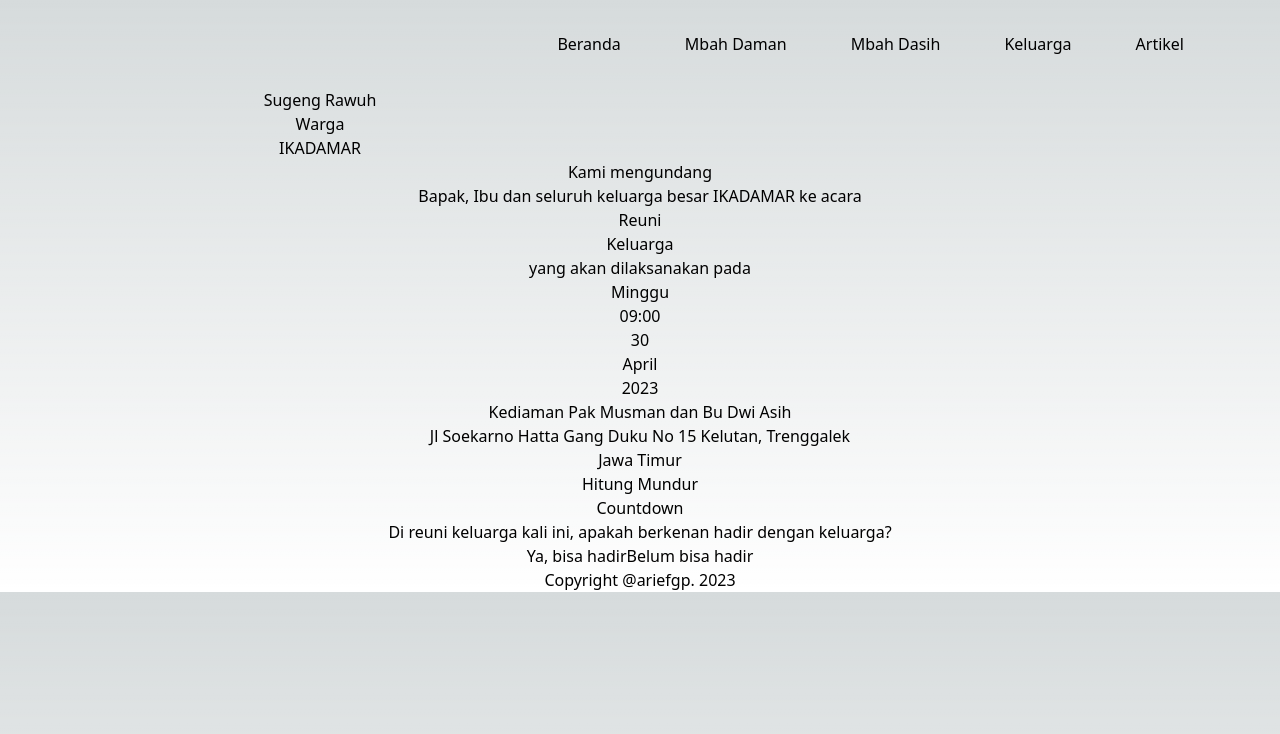
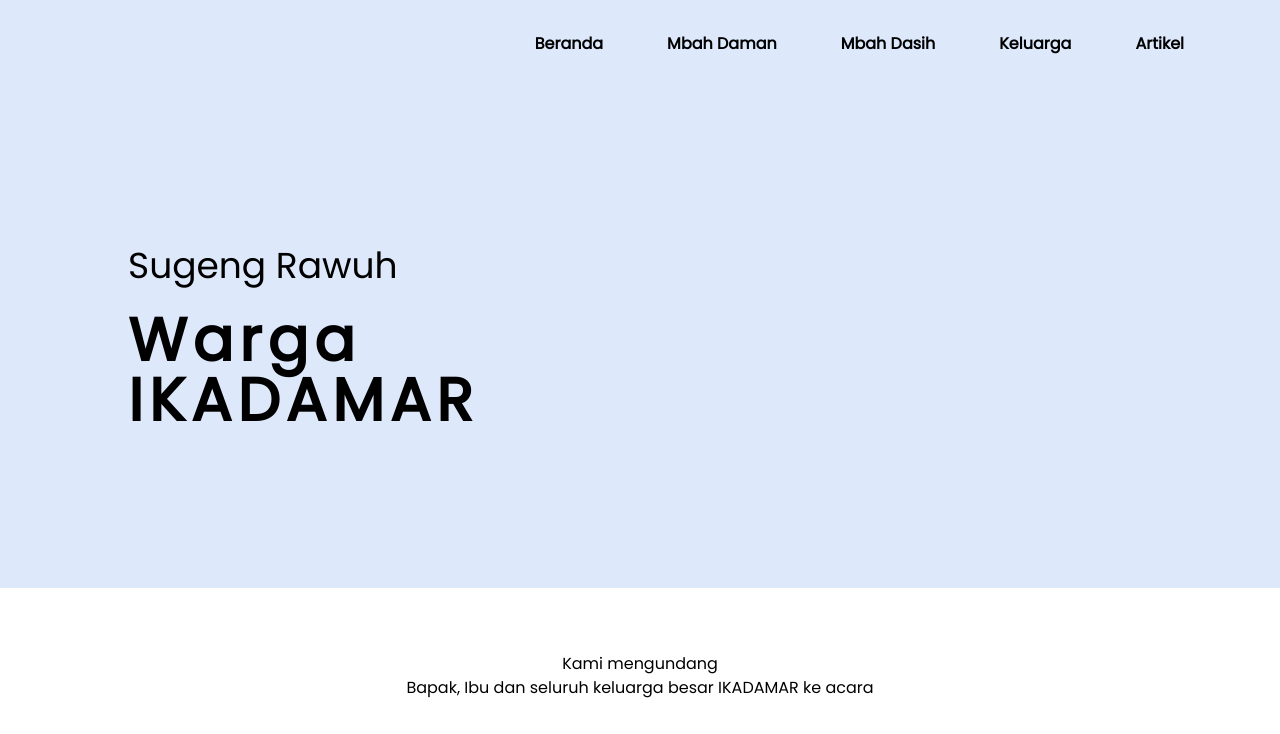
Before and after one commit to ariefgp/ikadamar, a Next.js app: page / in a window 1280 px wide. Shown: the top 734 px of the page. Built offline with nearby package versions, Linux system fonts and the light colour scheme.

Commit message:
add homepage progress

```diff
--- a/app/invitation/page.tsx
+++ b/app/invitation/page.tsx
@@ -3,37 +3,37 @@ import React from 'react'
 function Invitation() {
   return (
     <div className="flex flex-col text-center">
-        <div className="basis-full">
-            <div className='flex flex-row'>
+        <div className="basis-full bg-[#DDE9FB]">
+            <div className='flex flex-row min-h-[500px] items-center'>
                 <div className="basis-1/2">
-                    <div className="">Sugeng Rawuh</div>
-                    <div>Warga <br /> IKADAMAR</div>
+                    <div className="text-left ml-32 text-4xl">Sugeng Rawuh</div>
+                    <div className="text-left ml-32 mt-6 text-6xl font-semibold tracking-widest">Warga <br /> IKADAMAR</div>
                 </div>
                 <div className="basis-1/2"></div>
             </div>
 
         </div>
         <div className="basis-full">
-            <div>
+            <div className="mt-16">
                 <div>Kami mengundang</div>
                 <div>Bapak, Ibu dan seluruh keluarga besar IKADAMAR ke acara</div>
             </div>
-            <div>
-                <div>Reuni</div>
-                <div>Keluarga</div>
+            <div className="font-dancing text-7xl font-bold text-[#6A8DC2] mt-8">
+                <div className="ml-16">Reuni</div>
+                <div className="mr-16 -mt-4">Keluarga</div>
             </div>
-            <div>
+            <div className="mt-8">
                 <div>yang akan dilaksanakan pada</div>
             </div>
-            <div>
-                <div>
+            <div className="flex flex-row my-8 font-semibold text-[#5F5B5B]">
+                <div className="flex-1 text-right pr-12">
                     <div>Minggu</div>
-                    <div>09:00</div>
+                    <div className='mt-2'>09:00</div>
                 </div>
-                <div>30</div>
-                <div>
+                <div className="flex-none p-3 font-dosis font-semibold text-4xl">30</div>
+                <div className="flex-1 text-left pl-12">
                     <div>April</div>
-                    <div>2023</div>
+                    <div className='mt-2'>2023</div>
                 </div>
             </div>
             <div>
@@ -48,18 +48,18 @@ function Invitation() {
                 </div>
             </div>
         </div>
-        <div className="basis-full">
-            <div>Hitung Mundur</div>
+        <div className="basis-full bg-[#E8EBF0] mt-12 p-12">
+            <div className="">Hitung Mundur</div>
             <div>Countdown</div>
         </div>
         <div className="basis-full">
-            <div>Di reuni keluarga kali ini, apakah berkenan hadir dengan keluarga?</div>
+            <div className="mt-16">Di reuni keluarga kali ini, apakah berkenan hadir dengan keluarga?</div>
             <div>
                 <button>Ya, bisa hadir</button>
                 <button>Belum bisa hadir</button>
             </div>
         </div>
-        <div className="basis-full">
+        <div className="basis-full my-16 p-5 bg-[#C7D1E1]">
             Copyright @ariefgp. 2023
         </div>
     </div>
--- a/app/layout.tsx
+++ b/app/layout.tsx
@@ -9,7 +9,7 @@ export default function RootLayout({
   return (
     <html>
       <head />
-      <body>
+      <body className="text-black  font-default">
         <Navbar />
         {children}
         </body>
--- a/app/navbar.tsx
+++ b/app/navbar.tsx
@@ -2,7 +2,7 @@ import React from 'react'
 
 function Navbar() {
   return (
-   <header className="hidden md:flex md:flex-row-reverse gap-16 my-8 mr-24">
+   <header className="hidden md:flex md:flex-row-reverse gap-16 py-8 pr-24 font-bold bg-[#DDE9FB]">
     <div>Artikel</div>
     <div>Keluarga</div>
     <div>Mbah Dasih</div>
--- a/package.json
+++ b/package.json
@@ -10,7 +10,7 @@
   },
   "dependencies": {
     "@heroicons/react": "^2.0.16",
-    "@next/font": "13.1.6",
+    "@next/font": "^13.1.6",
     "@types/node": "18.14.0",
     "@types/react": "18.0.28",
     "@types/react-dom": "18.0.11",
--- a/styles/globals.css
+++ b/styles/globals.css
@@ -1,117 +1,4 @@
+@import url("https://fonts.googleapis.com/css2?family=Dancing+Script&family=Dosis&family=Poppins&display=swap");
 @tailwind base;
 @tailwind components;
 @tailwind utilities;
-
-@layer base {
-	html {
-		font-family: Poppins, system-ui, sans-serif;
-	}
-}
-
-:root {
-	--max-width: 1100px;
-	--border-radius: 12px;
-	--font-mono: ui-monospace, Menlo, Monaco, "Cascadia Mono", "Segoe UI Mono",
-		"Roboto Mono", "Oxygen Mono", "Ubuntu Monospace", "Source Code Pro",
-		"Fira Mono", "Droid Sans Mono", "Courier New", monospace;
-
-	--foreground-rgb: 0, 0, 0;
-	--background-start-rgb: 214, 219, 220;
-	--background-end-rgb: 255, 255, 255;
-
-	--primary-glow: conic-gradient(
-		from 180deg at 50% 50%,
-		#16abff33 0deg,
-		#0885ff33 55deg,
-		#54d6ff33 120deg,
-		#0071ff33 160deg,
-		transparent 360deg
-	);
-	--secondary-glow: radial-gradient(
-		rgba(255, 255, 255, 1),
-		rgba(255, 255, 255, 0)
-	);
-
-	--tile-start-rgb: 239, 245, 249;
-	--tile-end-rgb: 228, 232, 233;
-	--tile-border: conic-gradient(
-		#00000080,
-		#00000040,
-		#00000030,
-		#00000020,
-		#00000010,
-		#00000010,
-		#00000080
-	);
-
-	--callout-rgb: 238, 240, 241;
-	--callout-border-rgb: 172, 175, 176;
-	--card-rgb: 180, 185, 188;
-	--card-border-rgb: 131, 134, 135;
-}
-
-@media (prefers-color-scheme: dark) {
-	:root {
-		--foreground-rgb: 255, 255, 255;
-		--background-start-rgb: 0, 0, 0;
-		--background-end-rgb: 0, 0, 0;
-
-		--primary-glow: radial-gradient(rgba(1, 65, 255, 0.4), rgba(1, 65, 255, 0));
-		--secondary-glow: linear-gradient(
-			to bottom right,
-			rgba(1, 65, 255, 0),
-			rgba(1, 65, 255, 0),
-			rgba(1, 65, 255, 0.3)
-		);
-
-		--tile-start-rgb: 2, 13, 46;
-		--tile-end-rgb: 2, 5, 19;
-		--tile-border: conic-gradient(
-			#ffffff80,
-			#ffffff40,
-			#ffffff30,
-			#ffffff20,
-			#ffffff10,
-			#ffffff10,
-			#ffffff80
-		);
-
-		--callout-rgb: 20, 20, 20;
-		--callout-border-rgb: 108, 108, 108;
-		--card-rgb: 100, 100, 100;
-		--card-border-rgb: 200, 200, 200;
-	}
-}
-
-* {
-	box-sizing: border-box;
-	padding: 0;
-	margin: 0;
-}
-
-html,
-body {
-	max-width: 100vw;
-	overflow-x: hidden;
-}
-
-body {
-	color: rgb(var(--foreground-rgb));
-	background: linear-gradient(
-			to bottom,
-			transparent,
-			rgb(var(--background-end-rgb))
-		)
-		rgb(var(--background-start-rgb));
-}
-
-a {
-	color: inherit;
-	text-decoration: none;
-}
-
-@media (prefers-color-scheme: dark) {
-	html {
-		color-scheme: dark;
-	}
-}
--- a/tailwind.config.js
+++ b/tailwind.config.js
@@ -9,7 +9,13 @@ module.exports = {
 		"./src/**/*.{js,ts,jsx,tsx}",
 	],
 	theme: {
-		extend: {},
+		extend: {
+			fontFamily: {
+				default: ["Poppins", "sans-serif"],
+				dancing: ["Dancing Script", "cursive"],
+				dosis: ["Dosis", "sans-serif"],
+			},
+		},
 	},
 	plugins: [],
 };
```
Also changed, not shown: 1 other file (tests, documents, lock files or other folders).
